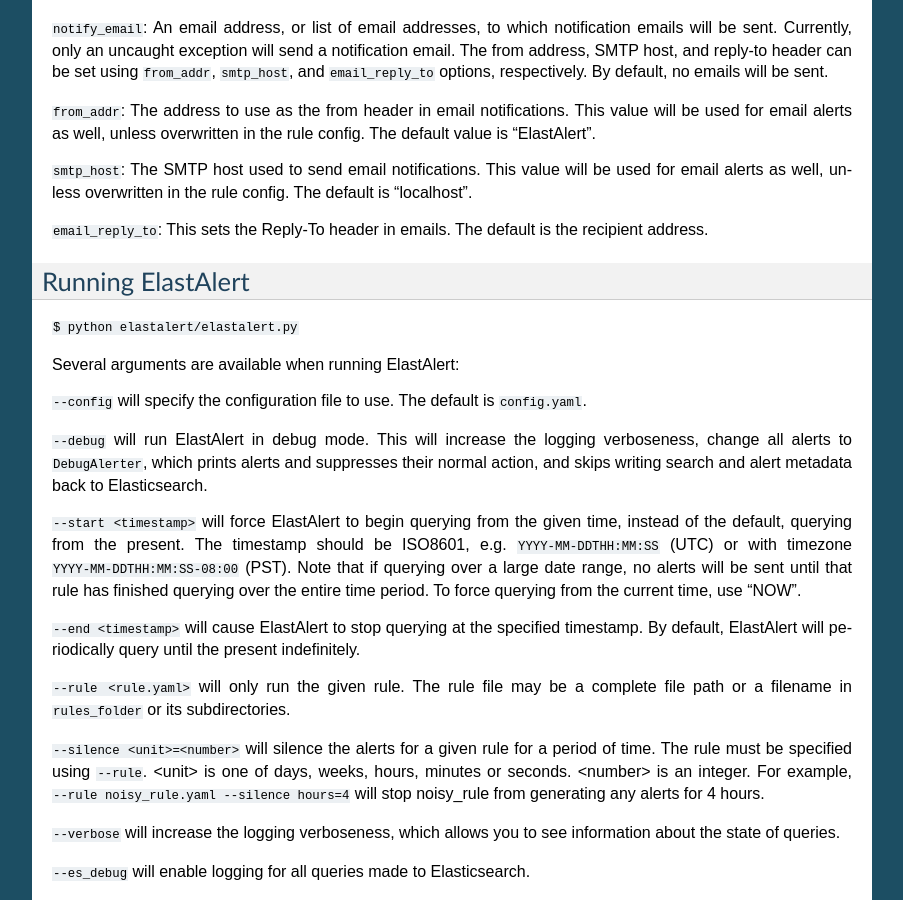
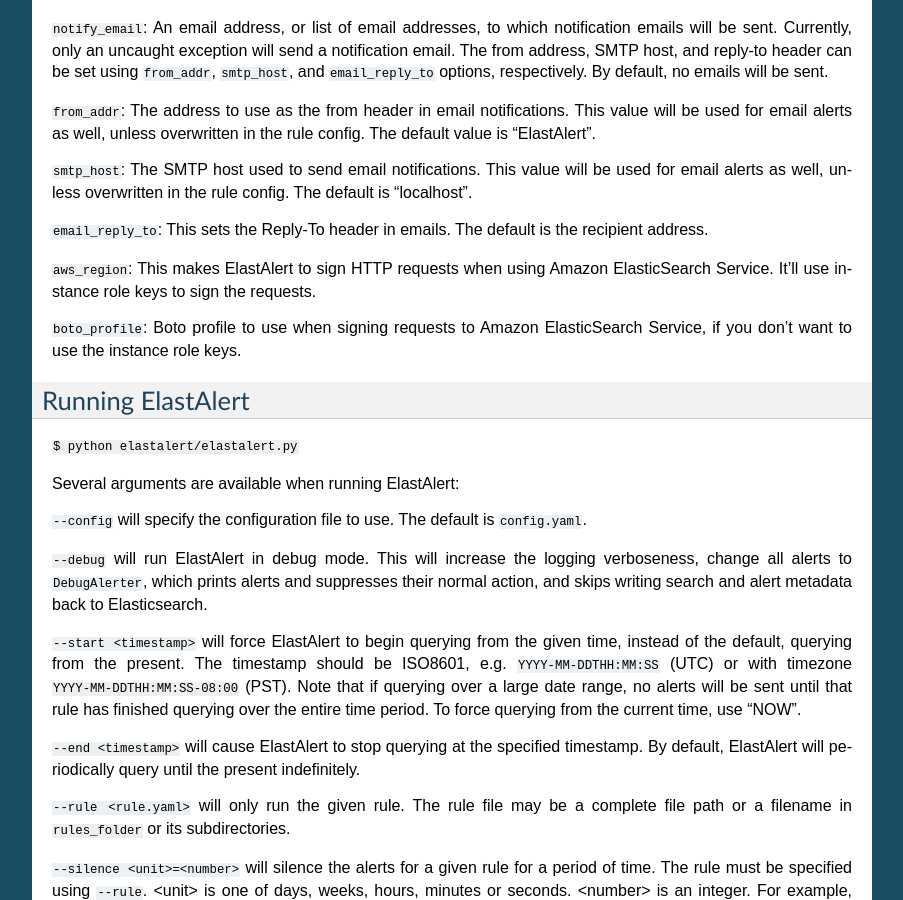
Before and after one commit to Yelp/elastalert, a Sphinx documentation site: the page built from docs/source/elastalert.rst, in a window 1280 px wide and 900 px high, scrolled down 2921 px. Shown: the whole window, without its empty margins (198-1101 px from the left). Built offline with Sphinx 7.4.7, drawn with Linux system fonts in a browser that asks for light colours.

Commit message:
Adding signing requests options to documentation

```diff
--- a/docs/source/elastalert.rst
+++ b/docs/source/elastalert.rst
@@ -158,6 +158,10 @@
 
 ``email_reply_to``: This sets the Reply-To header in emails. The default is the recipient address.
 
+``aws_region``: This makes ElastAlert to sign HTTP requests when using Amazon ElasticSearch Service. It'll use instance role keys to sign the requests.
+
+``boto_profile``: Boto profile to use when signing requests to Amazon ElasticSearch Service, if you don't want to use the instance role keys.
+
 .. _runningelastalert:
 
 Running ElastAlert
```
Also changed, not shown: docs/source/recipes/signing_requests.rst (added, +21 -0 lines).
